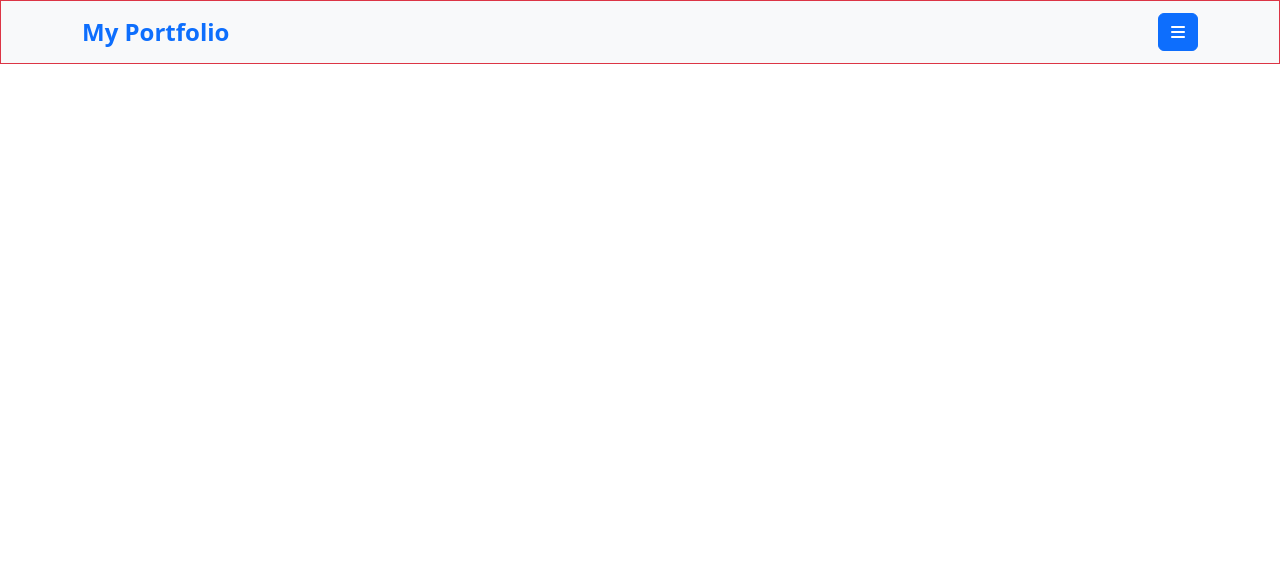
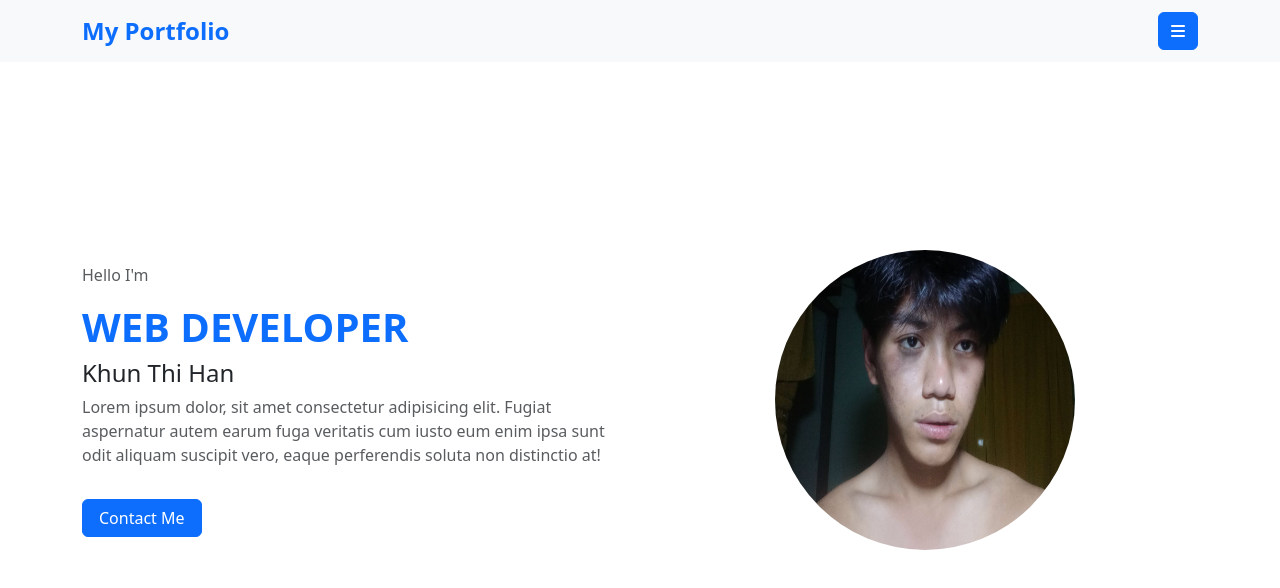
Before and after one commit to ThiHanTesting/Pofolio, a plain HTML site: page src/index.html in a window 1280 px wide. Drawn offline with nearby package versions, Linux system fonts and the light colour scheme.

Commit message:
a little about profile

```diff
--- a/src/index.html
+++ b/src/index.html
@@ -11,14 +11,14 @@
 </head>
 <body>
     <!-- navbar start -->
-        <nav class="navbar navbar-light fixed-top border border-danger bg-light ">
+        <nav class="navbar navbar-light fixed-top bg-light ">
             <div class="container-lg">
                 <!-- navbrand  -->
                 <a href="" class="navbar-brand text-primary fw-bold fs-4">My Portfolio</a>
 
                 <!-- dropdown btn  -->
                 <div class="dropdown" data-bs-toggle="dropdown" aria-expanded="false">
-                    <button class="btn btn-primary">
+                    <button class="btn btn-primary ">
                        <i class="fa-solid fa-bars"></i>
                     </button>
 
@@ -35,6 +35,30 @@
             </div>
         </nav>
     <!-- navbar end -->
+
+    <!-- home section start  -->
+    <section class="home " id="home">
+        <div class="container-lg ">
+         <div class="row min-vh-100  align-items-center align-content-center  ">
+               <!-- profile image  -->
+               <div class="col-md-6 text-center">
+                <img src="../assets/images/profilePhoto.jpg" alt="profile image" class="rounded-circle" style="width: 300px; height: 300px;">
+               </div>
+
+               <!-- profile text  -->
+               <div class="col-md-6  order-md-first mt-5 mt-md-0">
+                  <p class="text-muted ">Hello I'm</p>
+                  <h1 class="text-primary  fw-bold text-uppercase fs-1">Web Developer</h1>
+                   <h2 class="fs-4 ">Khun Thi Han</h2>
+                   <p class="text-muted">Lorem ipsum dolor, sit amet consectetur adipisicing elit. Fugiat aspernatur autem earum fuga veritatis cum iusto eum enim ipsa sunt odit aliquam suscipit vero, eaque perferendis soluta non distinctio at!</p>
+                   <a href="" class="btn btn-primary  px-3 mt-3">Contact Me</a>
+               </div>
+         </div>
+        </div>
+    </section>
+    <!-- home section end  -->
+
+
 </body>
 <!-- bootstrap js link -->
 <script src="../node_modules/bootstrap/dist/js/bootstrap.bundle.min.js"></script>
```
Also changed, not shown: assets/images/profilePhoto.jpg (added).
